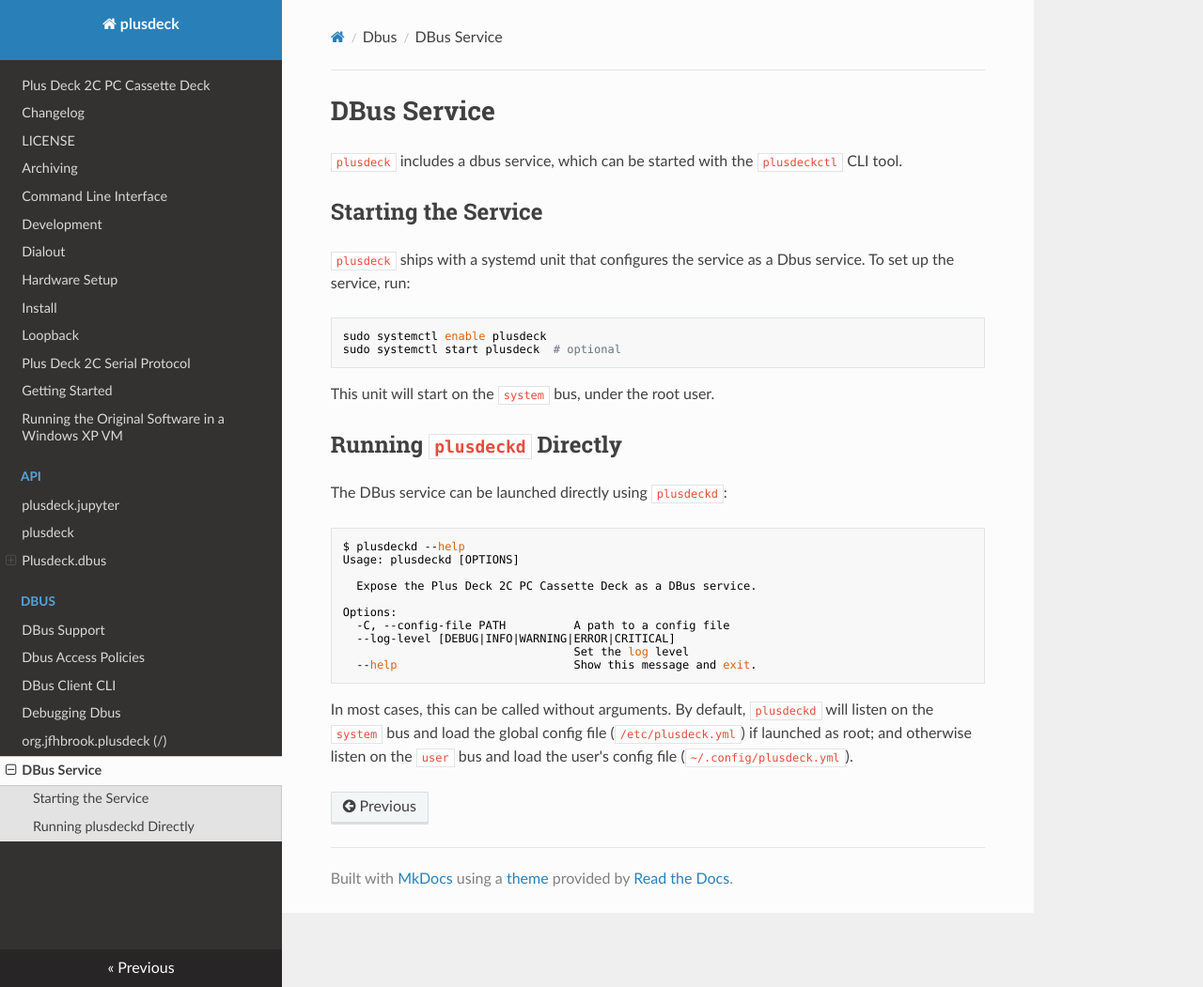
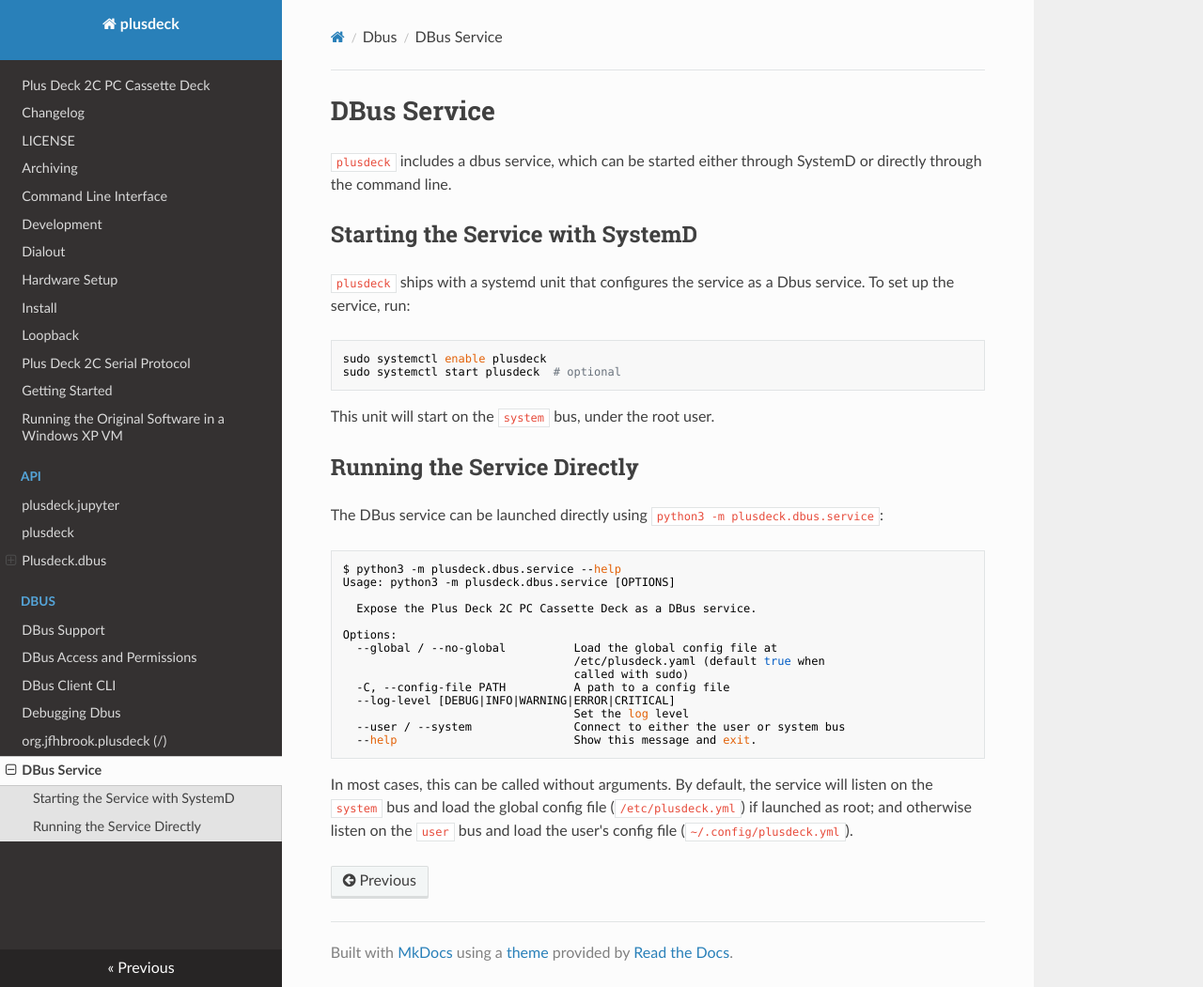
Before and after one commit to jfhbrook/plusdeck, an MkDocs documentation site: the page built from docs/dbus/service.md, in a window 1280 px wide and 1051 px high. Shown: the whole window at 94% size. Built offline with MkDocs 1.6.1, drawn with Linux system fonts in a browser that asks for light colours; nearby versions of some CDN libraries.

Commit message:
Overhaul dbus docs

````diff
--- a/docs/dbus/access.md
+++ b/docs/dbus/access.md
@@ -1,13 +1,13 @@
-# Dbus Access Policies
+# DBus Access and Permissions
 
 When running services under the `system` bus, care must be taken to manage access policies. Dbus does this primarily with [an XML-based policy language](https://dbus.freedesktop.org/doc/dbus-daemon.1.html). Systemd additionally manages access to privileged methods, seemingly with the intent of delegating to polkit.
 
 By default, Dbus is configured with the following policies:
 
-* The root user may own the bus, and send and receive messages from `org.jfhbrook.plusdeck`
-* Users in the `plusdeck` Unix group may additionally send and receive messages from `org.jfhbrook.plusdeck`
+- The root user may own the bus, and send and receive messages from `org.jfhbrook.plusdeck`
+- Users in the `plusdeck` Unix group may additionally send and receive messages from `org.jfhbrook.plusdeck`
 
-This means that, if the service is running, `sudo plusdeckctl` commands should always work; and that if your user is in the `plusdeck` Unix group, Dbus will allow for unprivileged `plusdeckctl` commands as well. You can create this group and add yourself to it by running:
+This means that, if the service is running, `sudo plusdeckctl` commands should always work; and that if your user is in the `plusdeck` Unix group, Dbus will allow for `plusdeckctl` commands as well. You can create this group and add yourself to it by running:
 
 ```bash
 sudo groupadd plusdeck
--- a/docs/dbus/service.md
+++ b/docs/dbus/service.md
@@ -1,8 +1,8 @@
 # DBus Service
 
-`plusdeck` includes a dbus service, which can be started with the `plusdeckctl` CLI tool.
+`plusdeck` includes a dbus service, which can be started either through SystemD or directly through the command line.
 
-## Starting the Service
+## Starting the Service with SystemD
 
 `plusdeck` ships with a systemd unit that configures the service as a Dbus service. To set up the service, run:
 
@@ -13,21 +13,25 @@
 
 This unit will start on the `system` bus, under the root user.
 
-## Running `plusdeckd` Directly
+## Running the Service Directly
 
-The DBus service can be launched directly using `plusdeckd`:
+The DBus service can be launched directly using `python3 -m plusdeck.dbus.service`:
 
 ```sh
-$ plusdeckd --help
-Usage: plusdeckd [OPTIONS]
+$ python3 -m plusdeck.dbus.service --help
+Usage: python3 -m plusdeck.dbus.service [OPTIONS]
 
   Expose the Plus Deck 2C PC Cassette Deck as a DBus service.
 
 Options:
+  --global / --no-global          Load the global config file at
+                                  /etc/plusdeck.yaml (default true when
+                                  called with sudo)
   -C, --config-file PATH          A path to a config file
   --log-level [DEBUG|INFO|WARNING|ERROR|CRITICAL]
                                   Set the log level
+  --user / --system               Connect to either the user or system bus
   --help                          Show this message and exit.
 ```
 
-In most cases, this can be called without arguments. By default, `plusdeckd` will listen on the `system` bus and load the global config file (`/etc/plusdeck.yml`) if launched as root; and otherwise listen on the `user` bus and load the user's config file (`~/.config/plusdeck.yml`).
+In most cases, this can be called without arguments. By default, the service will listen on the `system` bus and load the global config file (`/etc/plusdeck.yml`) if launched as root; and otherwise listen on the `user` bus and load the user's config file (`~/.config/plusdeck.yml`).
````
Also changed, not shown: docs/dbus/client.md (+12 -8 lines), docs/dbus/index.md (+2 -2 lines).
